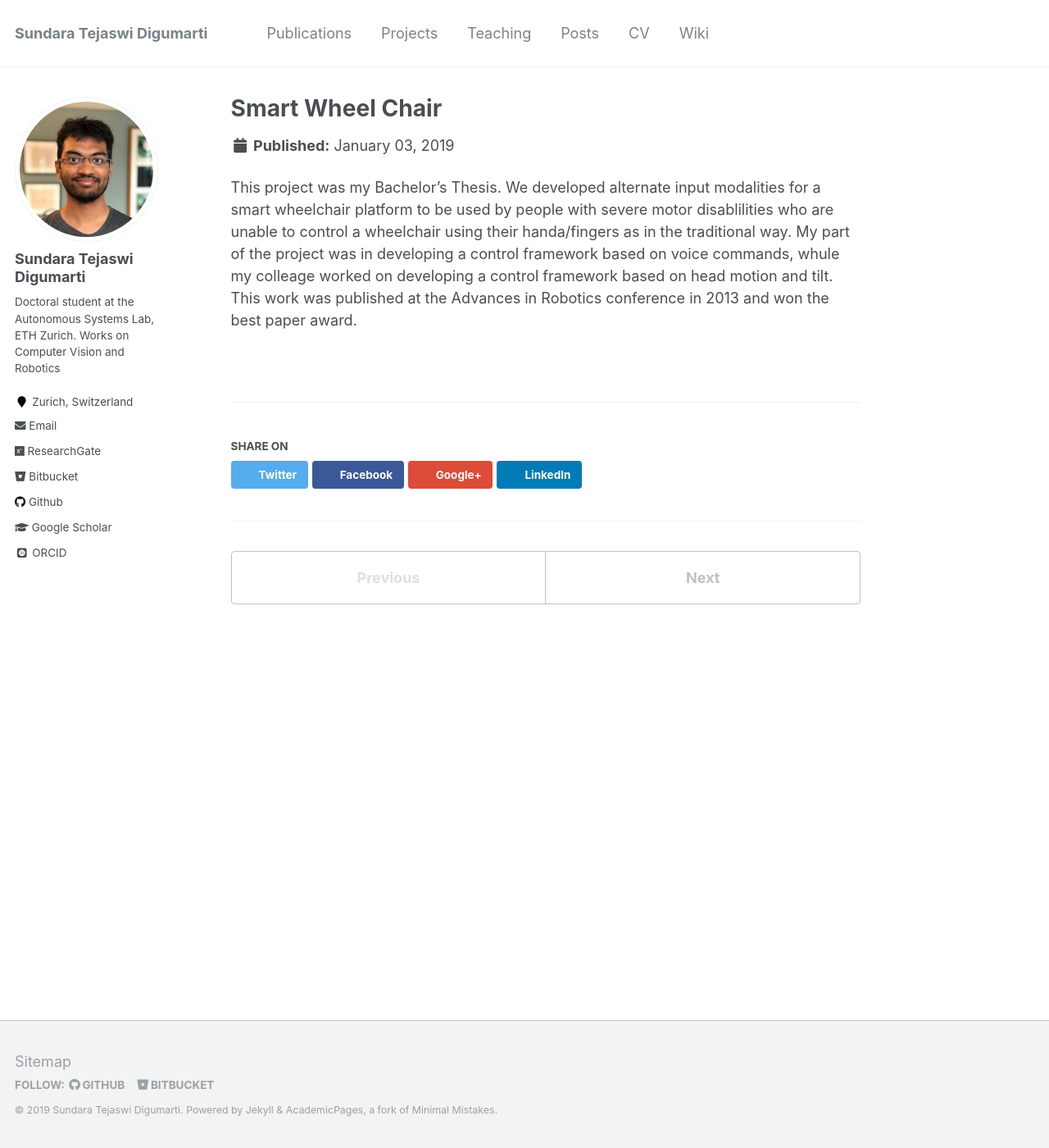
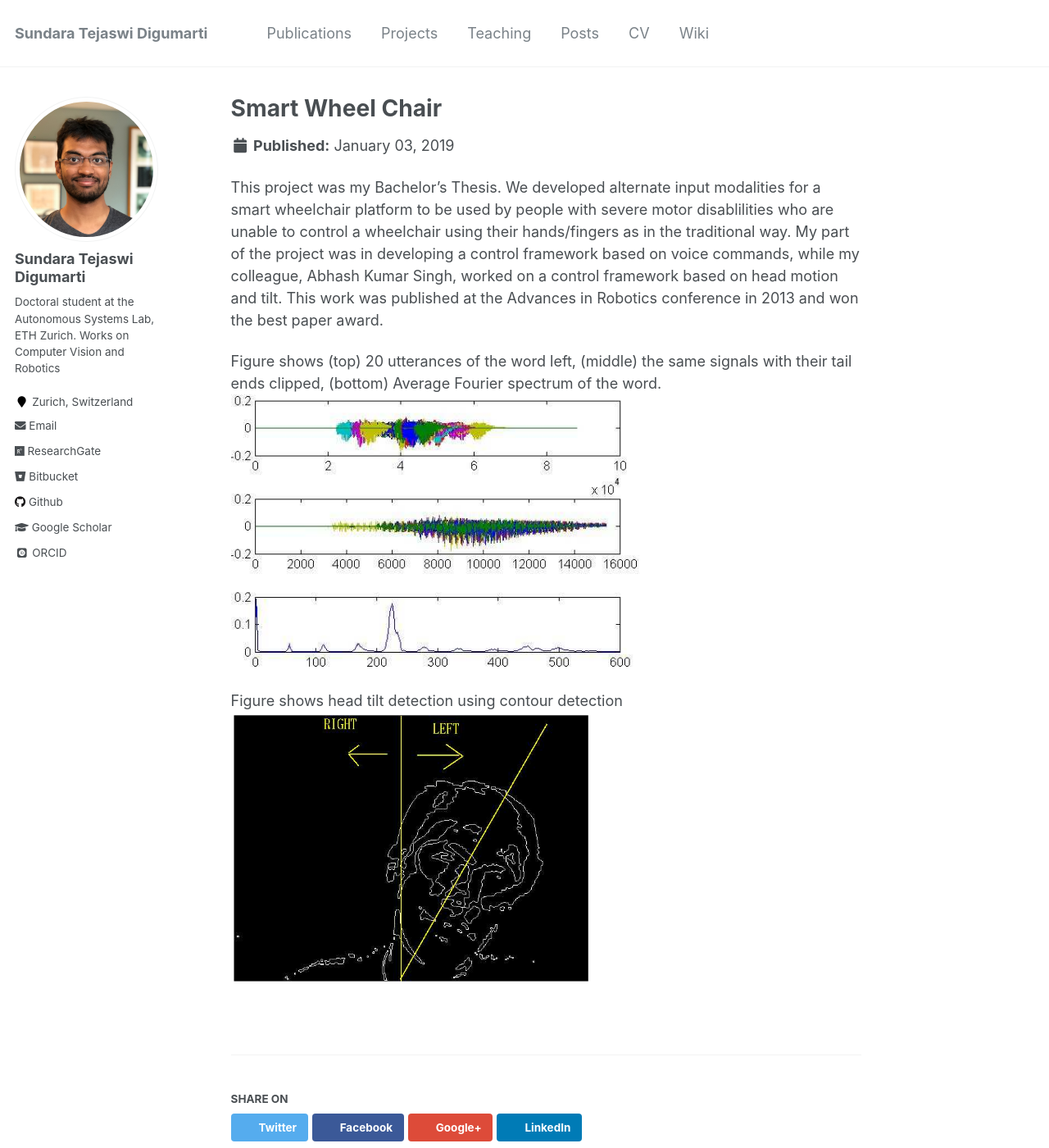
Before and after one commit to tejaswid/tejaswid.github.io, a Jekyll site: the page built from _projects/p1-wheelchair.md, in a window 1280 px wide and 1400 px high. Shown: the whole window at 82% size. Built offline with Jekyll 4.4.1, drawn with Linux system fonts in a browser that asks for light colours; some web fonts are replaced.

Commit message:
Added images to wheelchair project

```diff
--- a/_projects/p1-wheelchair.md
+++ b/_projects/p1-wheelchair.md
@@ -4,4 +4,10 @@
 collection: projects
 ---
 
-This project was my Bachelor's Thesis. We developed alternate input modalities for a smart wheelchair platform to be used by people with severe motor disablilities who are unable to control a wheelchair using their handa/fingers as in the traditional way. My part of the project was in developing a control framework based on voice commands, whule my colleage worked on developing a control framework based on head motion and tilt. This work was published at the Advances in Robotics conference in 2013 and won the best paper award.
+This project was my Bachelor's Thesis. We developed alternate input modalities for a smart wheelchair platform to be used by people with severe motor disablilities who are unable to control a wheelchair using their hands/fingers as in the traditional way. My part of the project was in developing a control framework based on voice commands, while my colleague, Abhash Kumar Singh, worked on a control framework based on head motion and tilt. This work was published at the Advances in Robotics conference in 2013 and won the best paper award.
+
+Figure shows (top) 20 utterances of the word left, (middle) the same signals with their tail ends clipped, (bottom) Average Fourier spectrum of the word.
+<img src='/images/wheelchair.png'>
+
+Figure shows head tilt detection using contour detection
+<img src='/images/wheelchair-head-tilt.png'>
```
Also changed, not shown: _projects/portfolio-2.html (deleted, +0 -7 lines), images/wheelchair-head-tilt.png (added).
